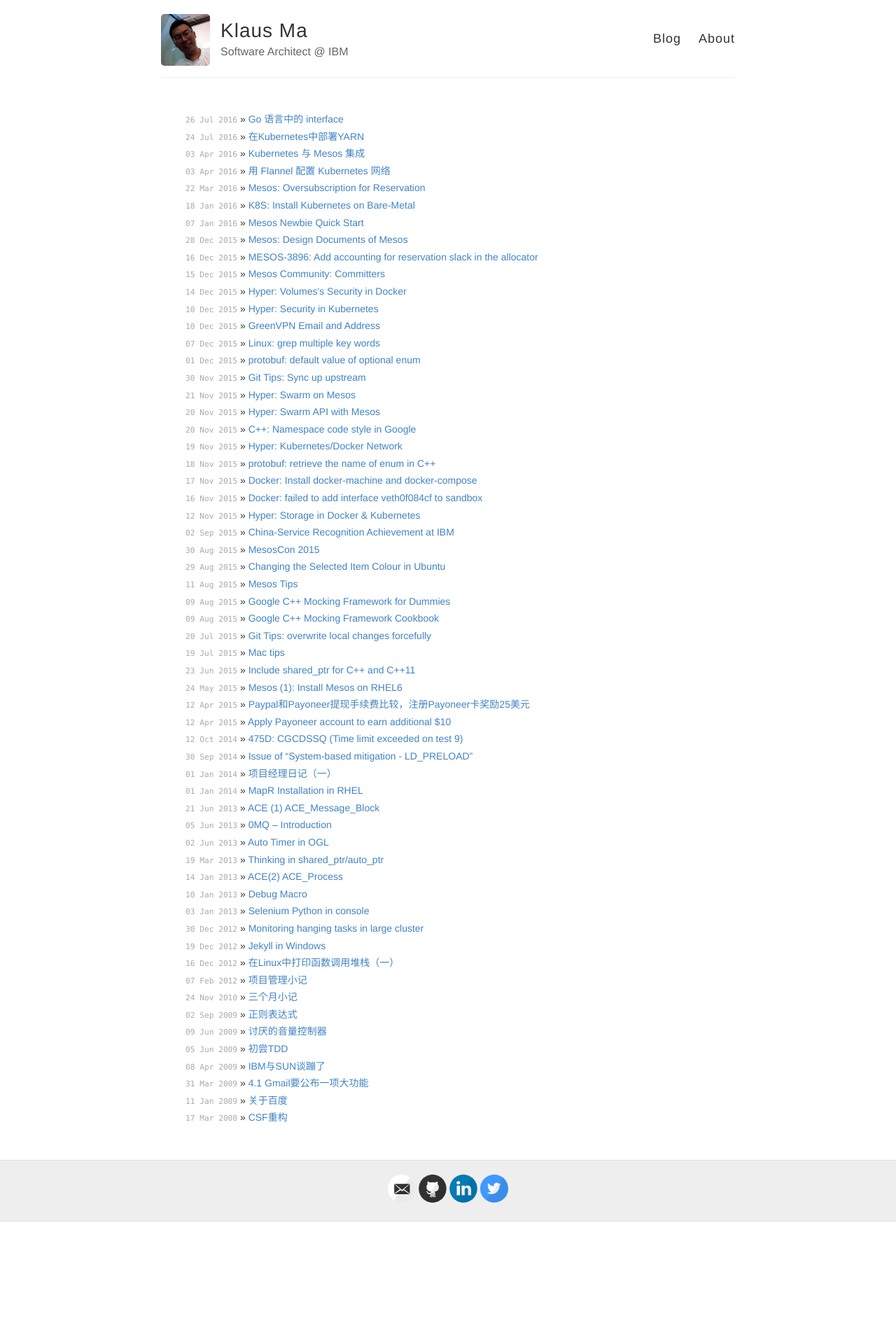
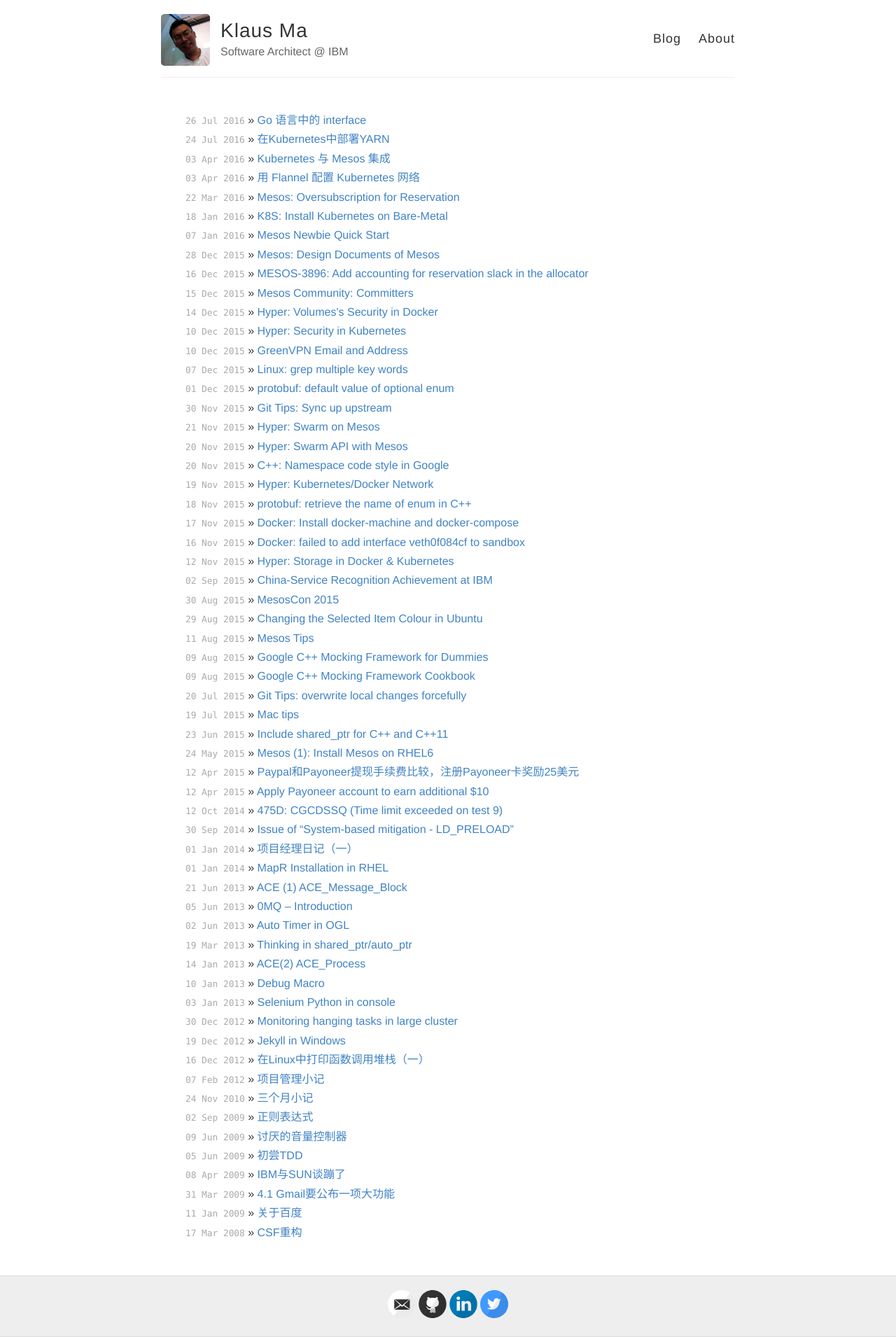
Before and after one commit to k82cn/k82cn.github.io, a Jekyll site: the page built from index.html, in a window 1280 px wide. Shown: the whole page at 70% size. Built offline with Jekyll 4.4.1, drawn with Linux system fonts in a browser that asks for light colours; before the commit the page ends 1745 px from its top, so only the background shows below that.

Commit message:
Increase font size of homepage.

```diff
--- a/index.html
+++ b/index.html
@@ -5,7 +5,7 @@
 <div class="posts">
   <ul>
     {% for post in site.posts %}
-      <li style="margin:5px 5px 5px 5px; list-style-type:none;">
+      <li style="margin:5px 5px 5px 5px; list-style-type:none; font-size: 16px">
         <span style="color: #aaa; font-family: Monaco, monospace; font-size: 80%;display:-moz-inline-box;display:inline-block;">
           {{ post.date | date_to_string }}
         </span> &raquo;
```
